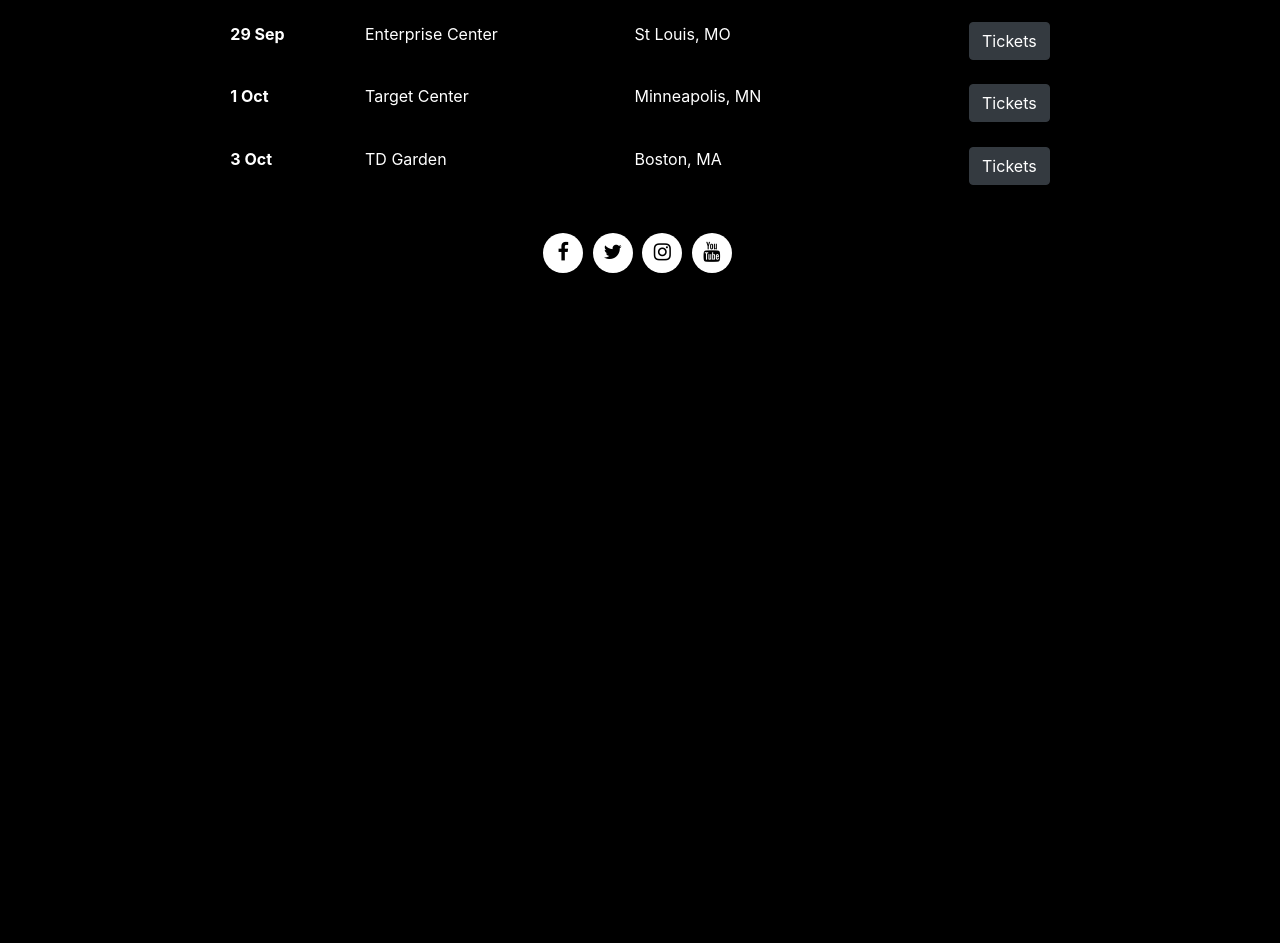
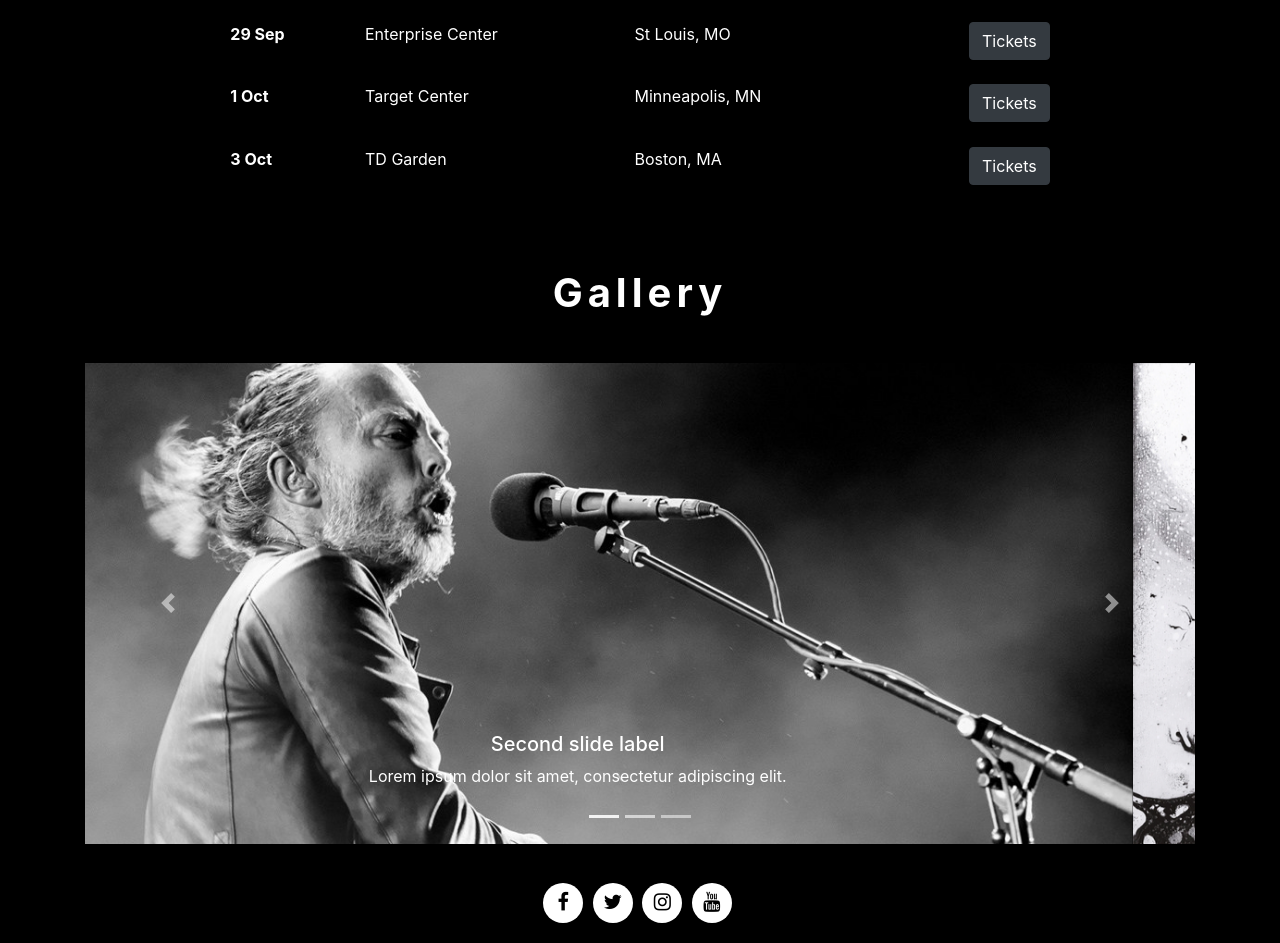
Before and after one commit to darhewitt/band-project, a plain HTML site: page index.html in a window 1280 px wide. Shown: the part 3400-4343 px from the top of the page. Before the commit the page ends 3693 px from the top, so only its background shows below. Drawn offline with nearby package versions, Linux system fonts and the light colour scheme.

Commit message:
Adding gallery page with carousel

```diff
--- a/assets/css/style.css
+++ b/assets/css/style.css
@@ -124,7 +124,26 @@ a.hvr-sweep-to-bottom::before {
     color: #ffffff;
 }
 
+.col-8 {
+    max-width: 100%;
+}
 
+/*-----------------------------Gallery Page*/
+.gallery-title {
+    text-align: center;
+    font-weight: 700;
+    font-size: 40px;
+    letter-spacing: 5px;
+    padding-bottom: 40px;
+    padding-top: 50px;
+    color: #ffffff;
+}
+
+@media (min-width:768px) {
+    .gallery-box{
+        min-height: 500px;
+    }
+}
 
 
 /*-----------------------------Footer*/
--- a/index.html
+++ b/index.html
@@ -207,9 +207,44 @@
             </div>
         </div>
     </section>
-
-    <section id="gallary">
-
+    <section id="gallery">
+        <div class="gallery-title">Gallery</div>
+        <div class="container gallery-box">
+            <div class="row">
+                <div class="col-12">
+                    <div id="carouselExampleIndicators" class="carousel slide" data-ride="carousel">
+                        <ol class="carousel-indicators">
+                            <li data-target="#carouselExampleIndicators" data-slide-to="0" class="active"></li>
+                            <li data-target="#carouselExampleIndicators" data-slide-to="1"></li>
+                            <li data-target="#carouselExampleIndicators" data-slide-to="2"></li>
+                        </ol>
+                        <div class="carousel-inner">
+                            <div class="carousel-item active">
+                                <img class="d-block w-100" src="assets/images/live.jpg" alt="First slide">
+                                <div class="carousel-caption d-none d-md-block">
+                                    <h5>Second slide label</h5>
+                                    <p>Lorem ipsum dolor sit amet, consectetur adipiscing elit.</p>
+                                </div>
+                            </div>
+                            <div class="carousel-item">
+                                <img class="d-block w-100" src="assets/images/moonpool2.png" alt="Second slide">
+                            </div>
+                            <div class="carousel-item">
+                                <img class="d-block w-100" src="assets/images/thomyorke.jpg" alt="Third slide">
+                            </div>
+                        </div>
+                        <a class="carousel-control-prev" href="#carouselExampleIndicators" role="button" data-slide="prev">
+    <span class="carousel-control-prev-icon" aria-hidden="true"></span>
+    <span class="sr-only">Previous</span>
+  </a>
+                        <a class="carousel-control-next" href="#carouselExampleIndicators" role="button" data-slide="next">
+    <span class="carousel-control-next-icon" aria-hidden="true"></span>
+    <span class="sr-only">Next</span>
+  </a>
+                    </div>
+                </div>
+            </div>
+        </div>
     </section>
 
     <footer>
@@ -244,6 +279,10 @@
             </div>
         </div>
     </footer>
+        <script src="https://code.jquery.com/jquery-3.3.1.slim.min.js" integrity="sha384-q8i/X+965DzO0rT7abK41JStQIAqVgRVzpbzo5smXKp4YfRvH+8abtTE1Pi6jizo" crossorigin="anonymous"></script>
+    <script src="https://cdnjs.cloudflare.com/ajax/libs/popper.js/1.14.7/umd/popper.min.js" integrity="sha384-UO2eT0CpHqdSJQ6hJty5KVphtPhzWj9WO1clHTMGa3JDZwrnQq4sF86dIHNDz0W1" crossorigin="anonymous"></script>
+    <script src="https://stackpath.bootstrapcdn.com/bootstrap/4.3.1/js/bootstrap.min.js" integrity="sha384-JjSmVgyd0p3pXB1rRibZUAYoIIy6OrQ6VrjIEaFf/nJGzIxFDsf4x0xIM+B07jRM" crossorigin="anonymous"></script>
+
 </body>
 
 </html>
```
Also changed, not shown: assets/images/live.jpg (added), assets/images/moonpool2.png (added), assets/images/thomyorke.jpg (added). Lines whose indentation alone changed are shown as unchanged.
